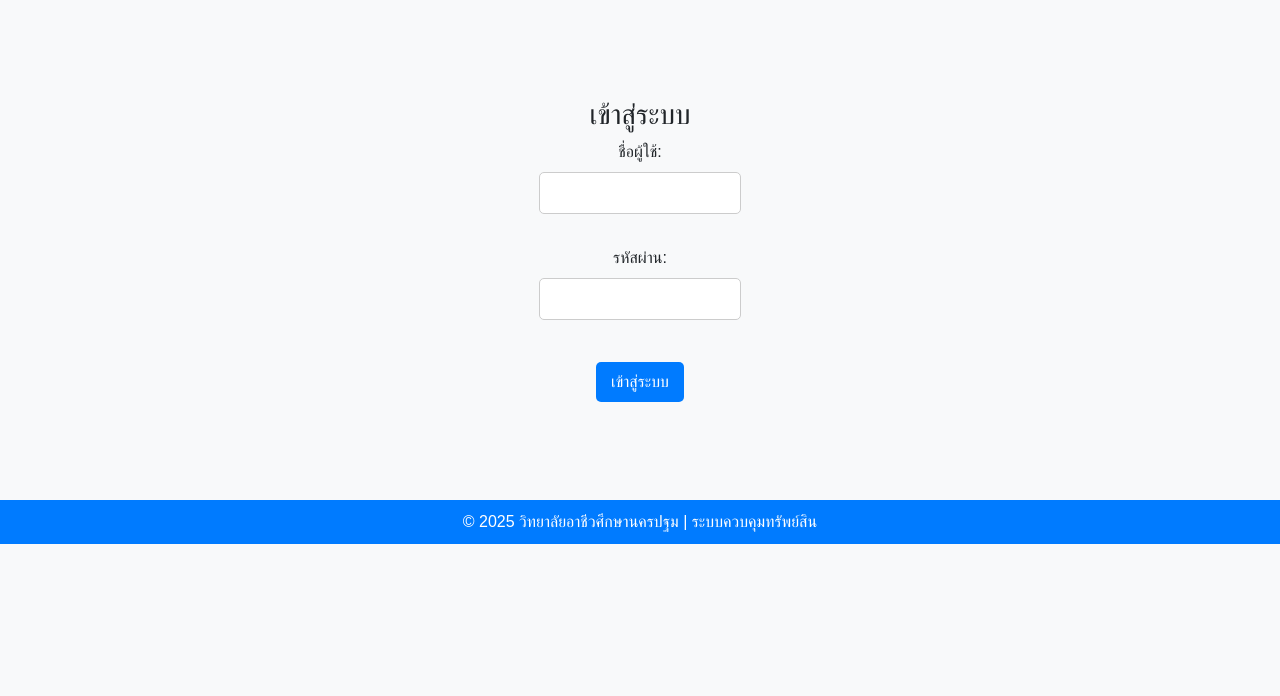
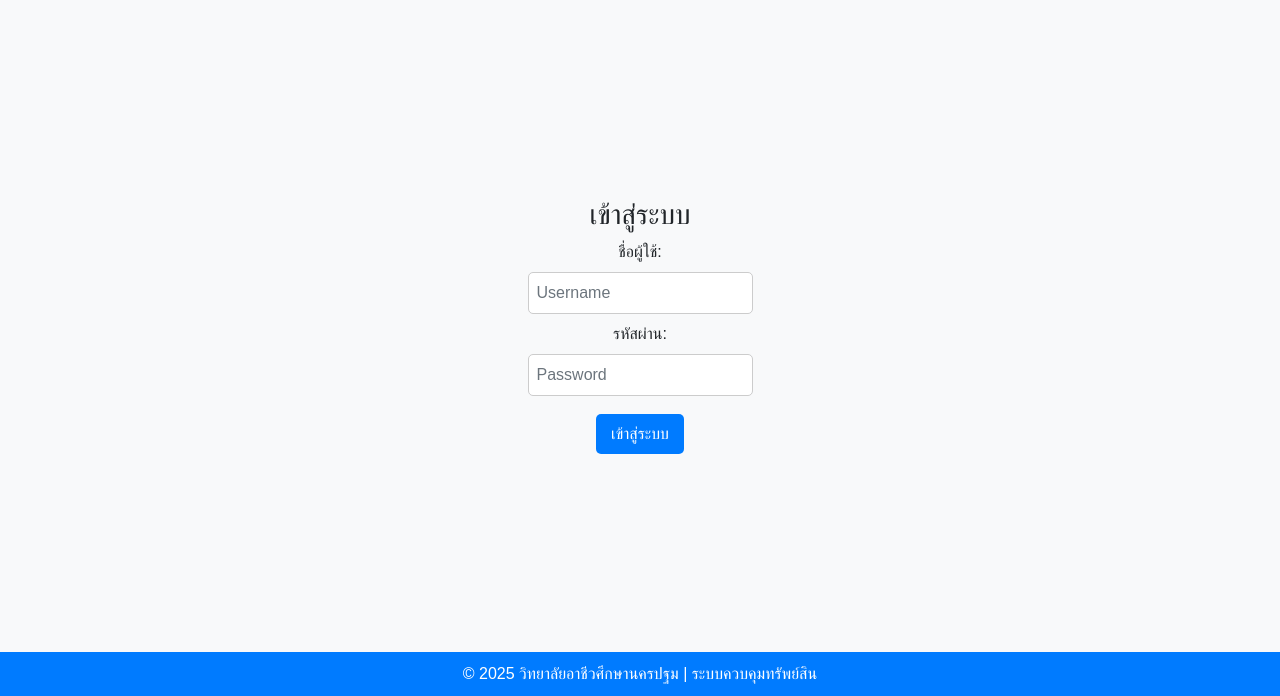
Before and after one commit to aumnadop001/Kurupun, a Flask app: page /login in a window 1280 px wide. Shown: the part 104-800 px from the top of the page. Run offline with Flask 3, Linux system fonts and the light colour scheme.

Commit message:
edit login

```diff
--- a/templates/base.html
+++ b/templates/base.html
@@ -115,7 +115,7 @@
       }
       input[type="text"],
       input[type="password"] {
-        width: 90%;
+        width: 100%;
         padding: 8px;
         margin: 8px 0;
         border: 1px solid #ccc;
@@ -166,9 +166,9 @@
       <a href="/page5">หน้า 5</a>
     </nav>
 
-    <div class="container">{% block content %}{% endblock %}</div>
+    <div class="container" style="height: calc(100vh - 148px);">{% block content %}{% endblock %}</div>
 
-    <footer>© 2025 วิทยาลัยอาชีวศึกษานครปฐม | ระบบควบคุมทรัพย์สิน</footer>
+    <footer class="sticky-bottom">© 2025 วิทยาลัยอาชีวศึกษานครปฐม | ระบบควบคุมทรัพย์สิน</footer>
 
     <!-- Modal Login -->
     <div id="loginModal" class="modal">
--- a/templates/login.html
+++ b/templates/login.html
@@ -3,10 +3,10 @@
 <h3>เข้าสู่ระบบ</h3>
 {% if error %}<p style="color:red;">{{ error }}</p>{% endif %}
 <form method="post">
-    <label>ชื่อผู้ใช้:</label><br>
-    <input type="text" name="username"><br><br>
-    <label>รหัสผ่าน:</label><br>
-    <input type="password" name="password"><br><br>
+    <label class="center w-100">ชื่อผู้ใช้:</label><br>
+    <input class="form-control" type="text" placeholder="Username">
+    <label class="center w-100">รหัสผ่าน:</label><br>
+    <input class="form-control" type="password" placeholder="Password">
     <button type="submit">เข้าสู่ระบบ</button>
 </form>
 {% endblock %}
```
Also changed, not shown: 1 other file.
